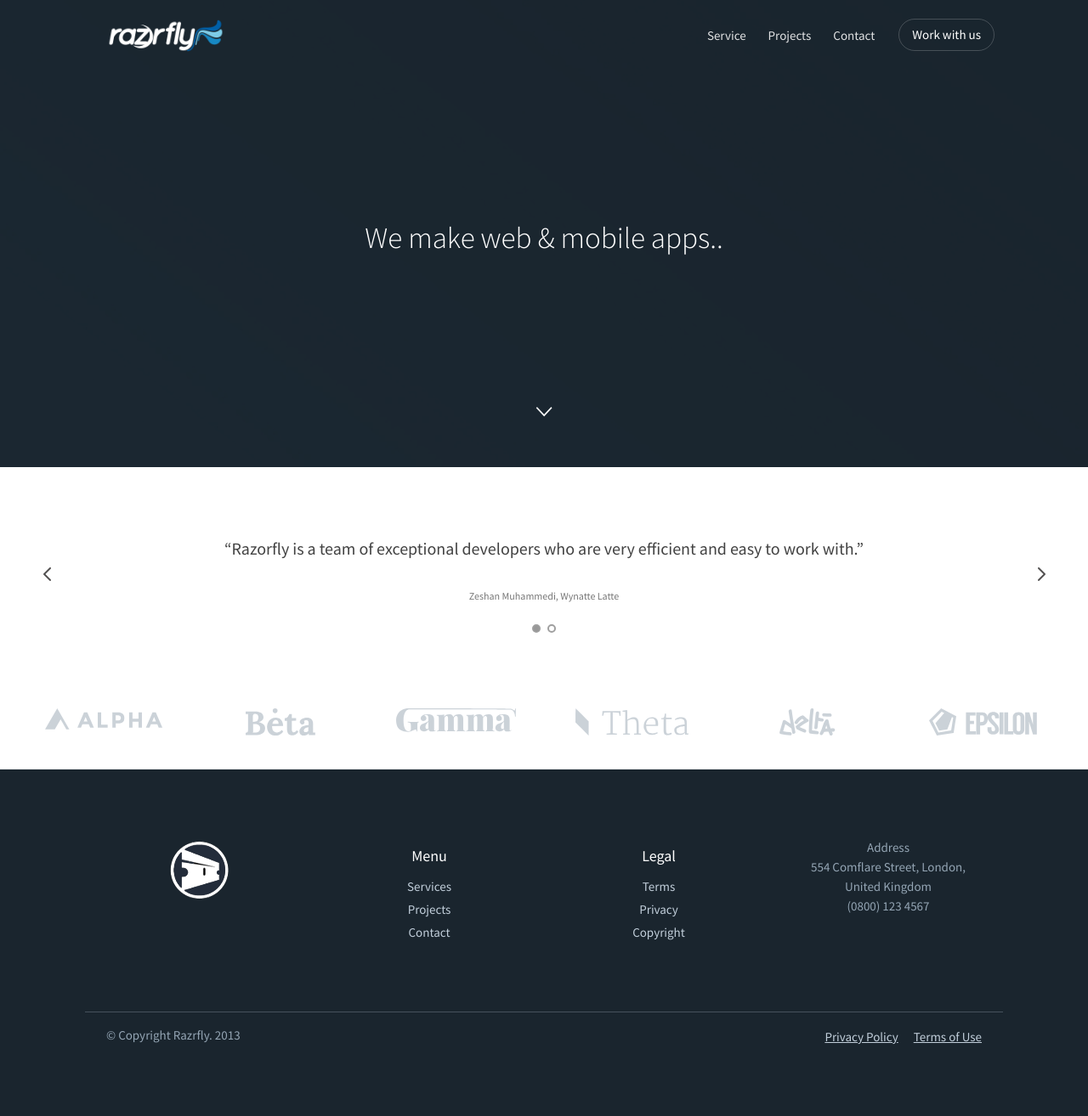
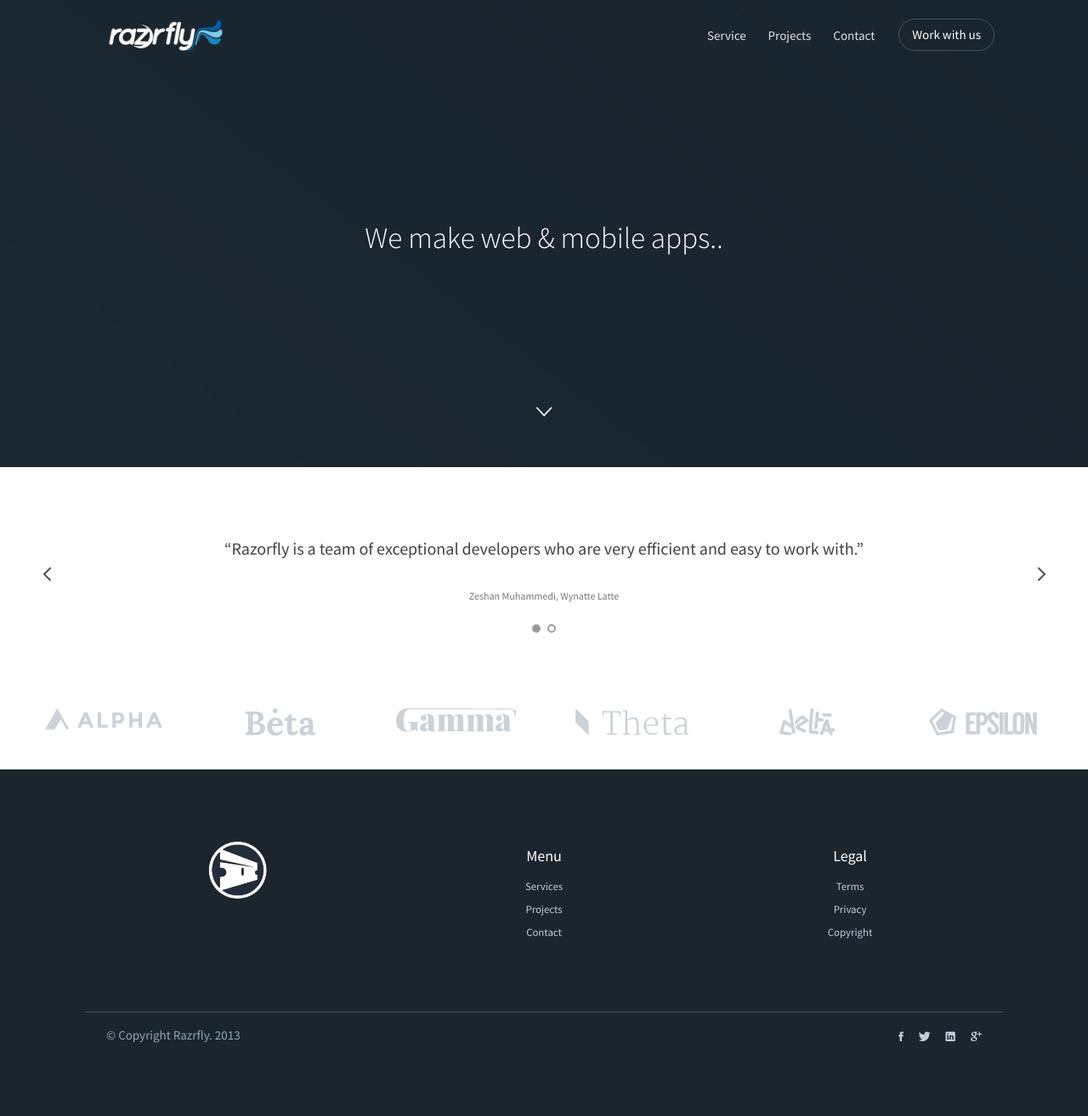
Before and after one commit to razrfly/razrfly.github.io, a Jekyll site: the page built from index.html, in a window 1280 px wide. Shown: the whole page at 85% size. Built offline with Jekyll 4.4.1, drawn with Linux system fonts in a browser that asks for light colours; nearby versions of some CDN libraries.

Commit message:
Changes to footer

```diff
--- a/_includes/footer.html
+++ b/_includes/footer.html
@@ -1,38 +1,37 @@
 <footer id="footer_3">
   <div class="container">
     <div class="row">
-        <div class="col-md-3 col-xs-6 center">
+        <div class="col-md-4 col-xs-6 center">
           <a href="index.html" class="logo">
             <img src="assets/img/razor-icon.png" alt="">
           </a>
         </div>
 
-        <div class="col-md-3 col-xs-6 center pull-left">
+        <div class="col-md-4 col-xs-6 center pull-left">
           <h4>Menu</h4>
 
+          <small>
             <ul>
               <li><a href="/services">Services</a></li>
               <li><a href="/projects">Projects</a></li>
               <li><a href="/contact">Contact</a></li>
             </ul>
+          </small>
         </div>
         <div class="v-spacer"></div>
 
-        <div class="col-md-3 col-xs-6 center">
+        <div class="col-md-4 col-xs-6 center">
           <h4>Legal</h4>
+
+          <small>
             <ul>
               <li><a href="">Terms</a></li>
               <li><a href="">Privacy</a></li>
               <li><a href="">Copyright</a></li>
             </ul>
+          </small>
         </div>
         <div class="v-spacer"></div>
-
-        <div class="col-md-3 center">
-          <p>Address</p>
-          <p>554 Comflare Street, London, United Kingdom</p>
-          <p>(0800) 123 4567</p>
-        </div>
     </div>
 
     <div class="row copyright-section margin-top">
@@ -41,8 +40,10 @@
       </div>
 
       <div class="col-md-6 align-right">
-        <a href="">Privacy Policy</a>
-        <a href="">Terms of Use</a>
+        <a href=""><i class="ion-social-facebook"></i></a>
+        <a href=""><i class="ion-social-twitter"></i></a>
+        <a href=""><i class="ion-social-linkedin"></i></a>
+        <a href=""><i class="ion-social-googleplus"></i></a>
       </div>
     </div>
   </div>
```
Lines whose indentation alone changed are shown as unchanged.
